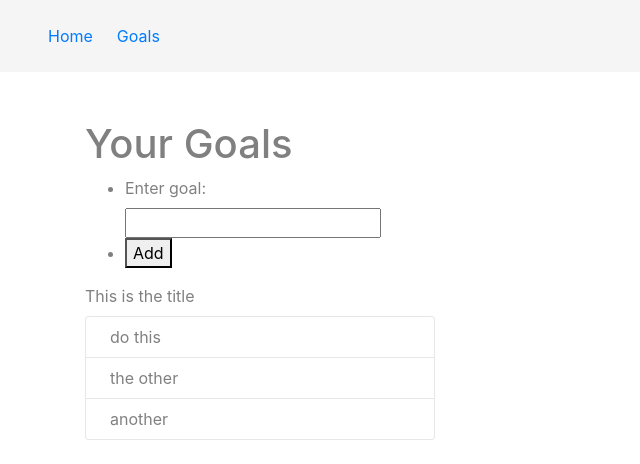
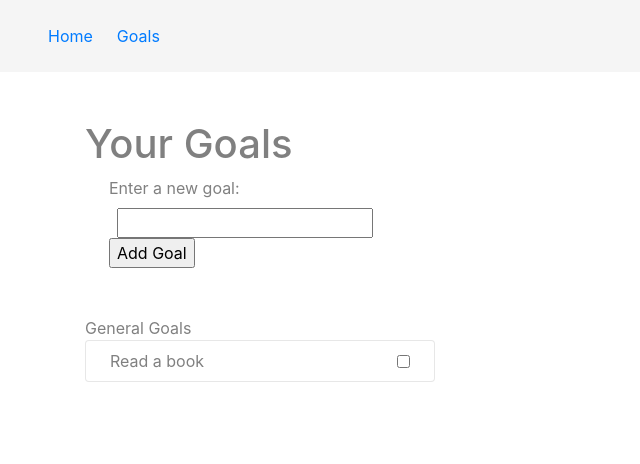
Before and after one commit to SilviuIordache/grow, a Vue app: page /goals in a window 1280 px wide. Shown: the top 464 px of the page, without its empty margins (0-640 px from the left). Built offline with nearby package versions, Linux system fonts and the light colour scheme.

Commit message:
Work on goals form.

```diff
--- a/src/views/Goals.vue
+++ b/src/views/Goals.vue
@@ -5,16 +5,18 @@
         h1 Your Goals
     .row
       .col-4
-        form
-          ul
-            li
-              label Enter goal:
-              input
-            li
-              button Add
-        .list-label.mb-2 This is the title
-        draggable.list-group(v-model='myArray' group='people' @start='drag=true' @end='drag=false')
-          .list-group-item.drag-list-item.py-2.px-4(v-for='element in myArray' :key='element.id') {{ element }}
+        form.ml-4(method="POST"  @submit.prevent="")
+          .form-field
+            label(for='goal') Enter a new goal:
+            input#goal.ml-2(type='text' name='goal' v-model="newGoal")
+          .form-field
+            input(type="submit" name="submit" value="Add Goal" @click="addGoal()")
+
+        .list-label.mb-2.mt-5 General Goals
+          draggable.list-group(v-model='goals' group='people' @start='drag=true' @end='drag=false')
+            .list-group-item.drag-list-item.py-2.px-4.d-flex.justify-content-between.align-items-center(v-for='goal in goals' :key='goal.id')
+              span {{ goal }}
+              input(type="checkbox" :id="goal.id")
       .col-8
 
 </template>
@@ -27,14 +29,20 @@ export default {
   components: { draggable },
   data() {
     return {
-      myArray: ['do this', 'the other', 'another']
+      goals: ['Read a book'],
+      newGoal: ''
     }
   },
   mounted() {
 
   },
   methods: {
-
+    addGoal() {
+      if(this.newGoal) {
+        this.goals.push(this.newGoal);
+        this.newGoal = '';
+      }
+    }
   }
 };
 </script>
```
